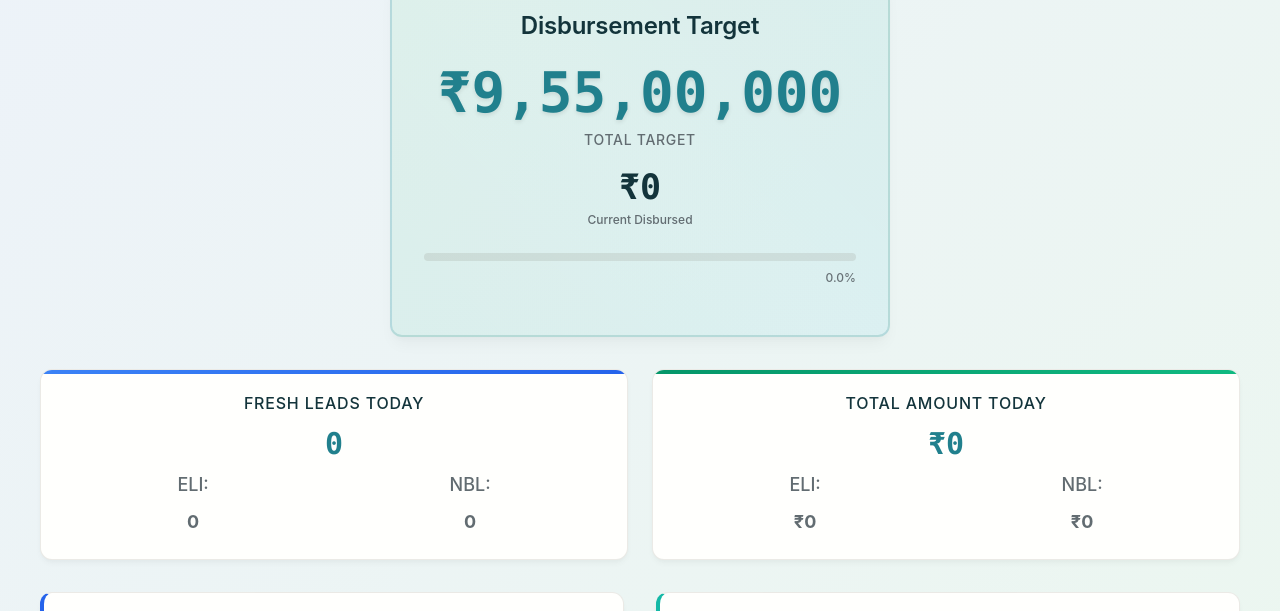
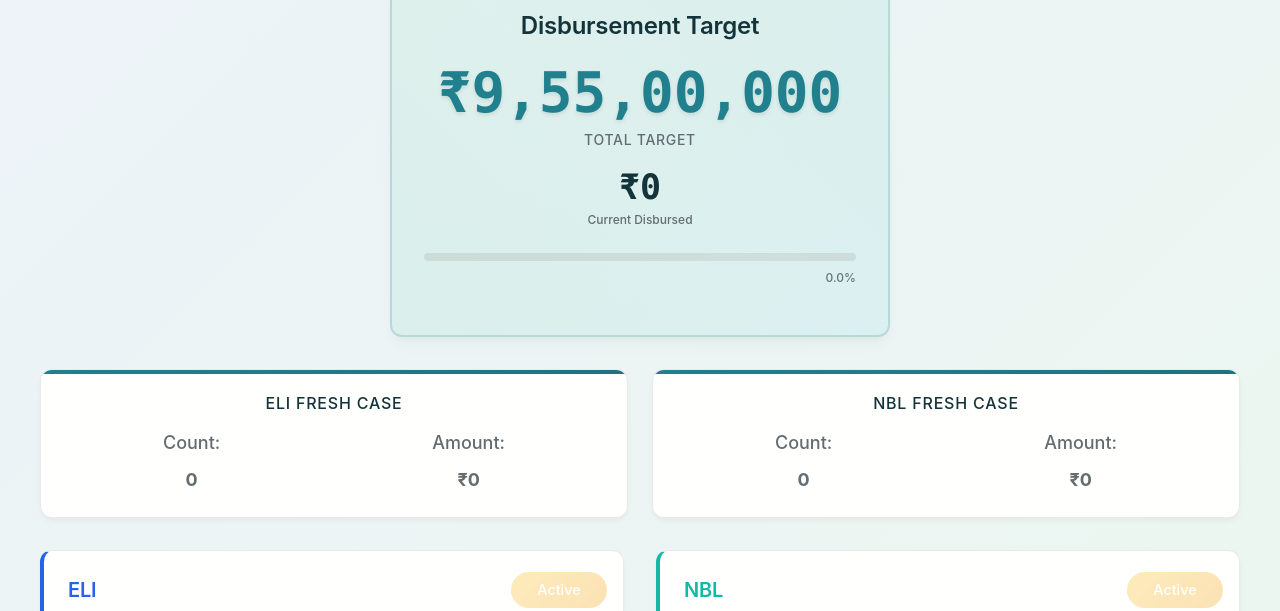
Before and after one commit to KrishnaRawat09/PowerBI-Projects, a plain HTML site: page Dashboard/index.html in a window 1280 px wide. Shown: the part 111-722 px from the top of the page. Drawn offline with Linux system fonts and the light colour scheme; a web font is replaced by a local one.

Commit message:
index.html

```diff
--- a/Dashboard/index.html
+++ b/Dashboard/index.html
@@ -132,24 +132,26 @@
         <!-- Summary Section -->
         <section class="summary-section">
             <div class="summary-cards">
-                <div class="summary-card fresh-leads">
-                    <h3>Fresh Leads Today</h3>
-                    <div class="summary-value" id="total-fresh-leads">0</div>
+                <!-- ELI Daily Target -->
+                <div class="summary-card eli-target">
+                    <h3>ELI Fresh Case</h3>
                     <div class="summary-breakdown">
-                        <span>ELI: <strong id="eli-fresh-display">0</strong></span>
-                        <span>NBL: <strong id="nbl-fresh-display">0</strong></span>
+                        <span>Count: <strong id="eli-fresh-display">0</strong></span>
+                        <span>Amount: <strong id="eli-amount-display">₹0</strong></span>
                     </div>
                 </div>
-                <div class="summary-card total-amount">
-                    <h3>Total Amount Today</h3>
-                    <div class="summary-value" id="total-amount-summary">₹0</div>
+
+                <!-- NBL Daily Target -->
+                <div class="summary-card nbl-target">
+                    <h3>NBL Fresh Case</h3>
                     <div class="summary-breakdown">
-                        <span>ELI: <strong id="eli-amount-display">₹0</strong></span>
-                        <span>NBL: <strong id="nbl-amount-display">₹0</strong></span>
+                        <span>Count: <strong id="nbl-fresh-display">0</strong></span>
+                        <span>Amount: <strong id="nbl-amount-display">₹0</strong></span>
                     </div>
                 </div>
             </div>
         </section>
+
 
         <!-- Teams Container -->
         <div class="teams-container">
```
